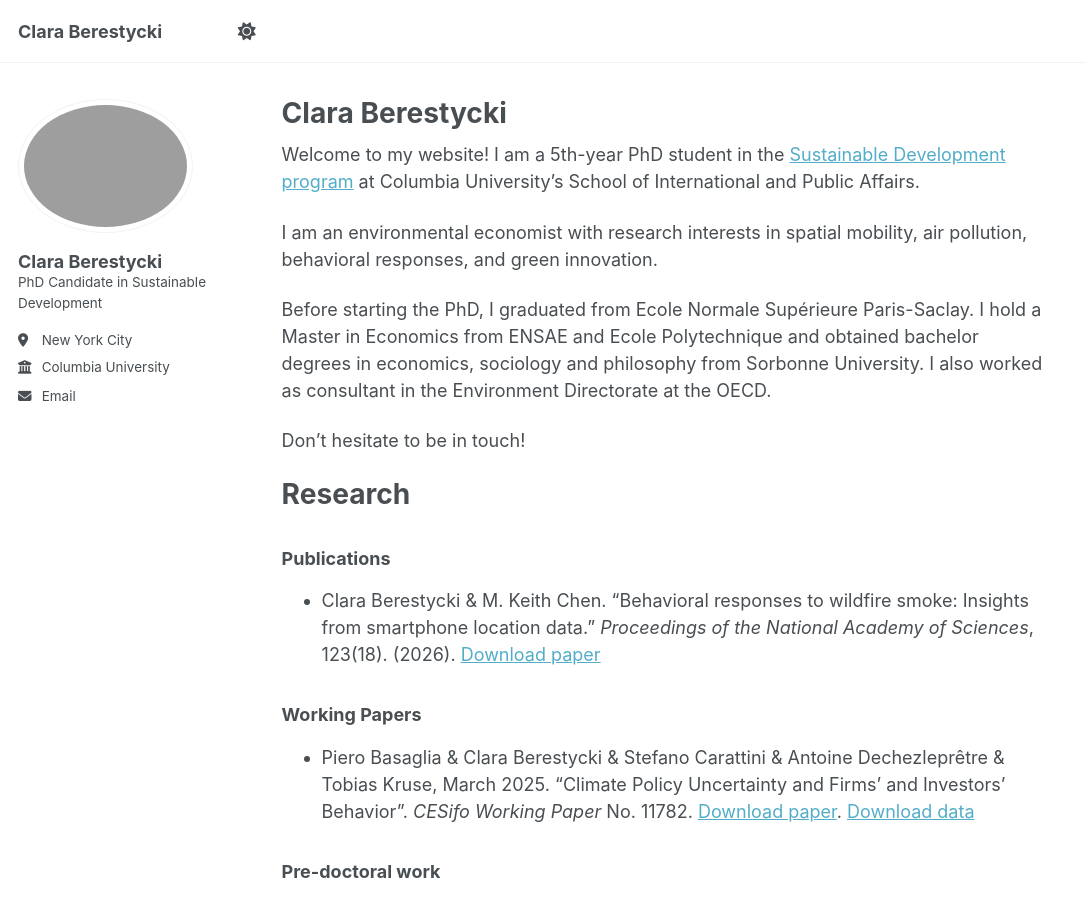
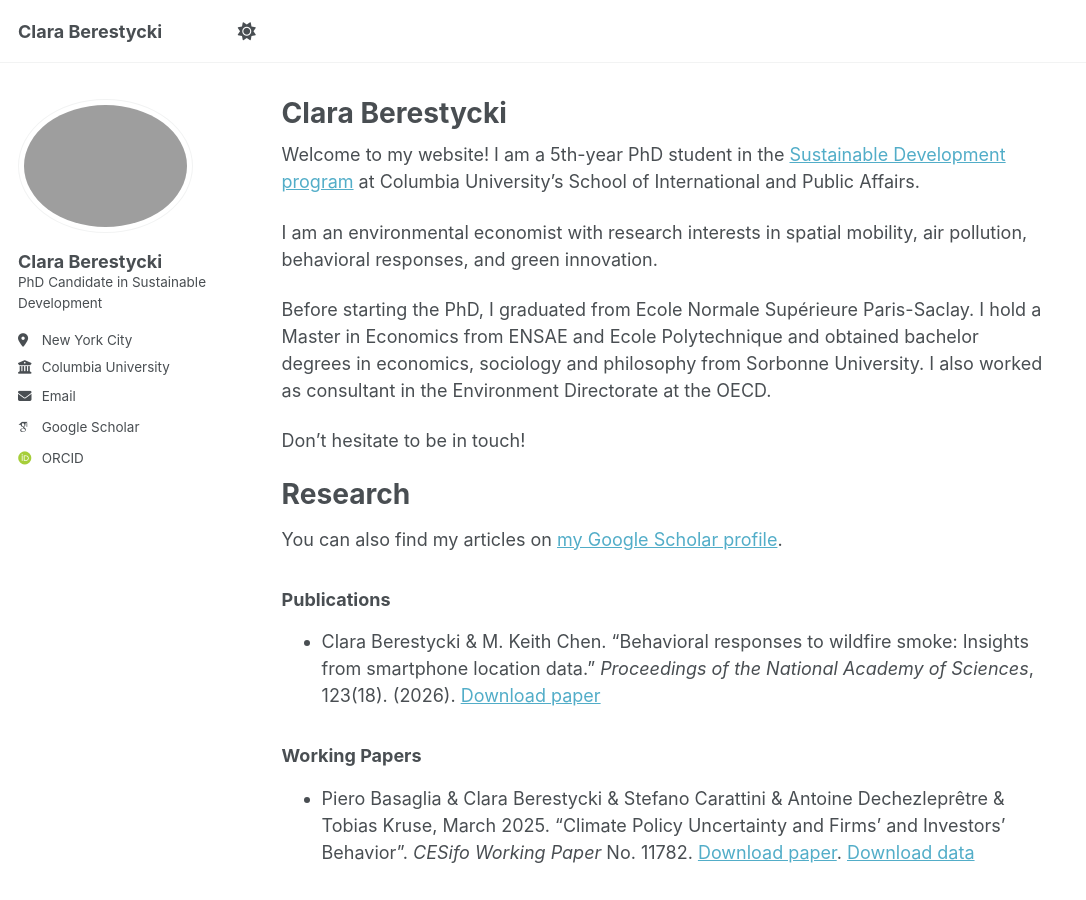
Before and after one commit to claraberes/claraberes.github.io, a Jekyll site: the page built from _pages/about.md, in a window 1280 px wide and 900 px high. Shown: the whole window, without its empty margins (0-1086 px from the left). Built offline with Jekyll 4.4.1, drawn with Linux system fonts in a browser that asks for light colours; some web fonts are replaced; some of the changed lines change nothing that is shown.

Commit message:
Update Google Scholar and ORCID links in config

```diff
--- a/_config.yml
+++ b/_config.yml
@@ -30,9 +30,9 @@
 
   # Academic websites
   arxiv            : # URL
-  googlescholar    : # "https://scholar.google.com/citations?user=PS_CX0AAAAAJ"
+  googlescholar    : "https://scholar.google.com/citations?user=pQejyG8AAAAJ&hl=en"
   impactstory      : # URL
-  orcid            : # "http://orcid.org/yourorcidurl"
+  orcid            : "https://orcid.org/0009-0009-6683-401X"
   semantic         : # URL
   pubmed           : # "https://www.ncbi.nlm.nih.gov/pubmed/?term=john+snow"
   researchgate     : # URL
```
